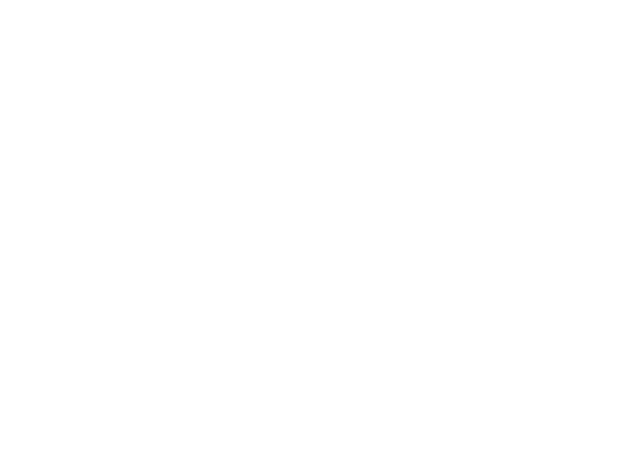
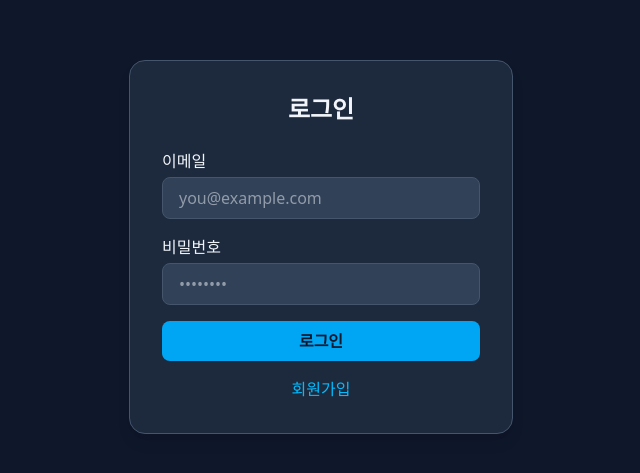
Before and after one commit to asa9874/DevQuest-frontend, a React (Vite) app: page /login in a window 1280 px wide. Before the commit this address had no page. Shown: the part 153-626 px from the top of the page, without its empty margins (319-959 px from the left). Built offline with nearby package versions, Linux system fonts and the light colour scheme.

Commit message:
Feat: 버튼, 카드, 입력 필드 컴포넌트 추가 및 로그인, 회원가입 페이지 구현

```diff
--- /dev/null
+++ b/src/components/Button.tsx
@@ -0,0 +1,20 @@
+import React from 'react';
+
+interface ButtonProps {
+  type: 'submit' | 'button';
+  label: string;
+  className: string;
+}
+
+const Button: React.FC<ButtonProps> = ({ type, label, className }) => {
+  return (
+    <button
+      type={type}
+      className={`${className} w-full py-2 bg-sky-500 text-slate-900 font-semibold rounded-lg hover:bg-sky-400 transition`}
+    >
+      {label}
+    </button>
+  );
+};
+
+export default Button;
--- /dev/null
+++ b/src/components/Card.tsx
@@ -0,0 +1,15 @@
+import React from 'react';
+
+interface CardProps {
+  children: React.ReactNode;
+}
+
+const Card: React.FC<CardProps> = ({ children }) => {
+  return (
+    <div className="bg-slate-800 p-8 rounded-2xl shadow-lg w-full max-w-sm border border-slate-600">
+      {children}
+    </div>
+  );
+};
+
+export default Card;
--- /dev/null
+++ b/src/components/InputField.tsx
@@ -0,0 +1,24 @@
+import React from 'react';
+
+interface InputFieldProps {
+  id: string;
+  label: string;
+  type: string;
+  placeholder: string;
+}
+
+const InputField: React.FC<InputFieldProps> = ({ id, label, type, placeholder }) => {
+  return (
+    <div className="mb-4">
+      <label className="block text-slate-100 mb-1" htmlFor={id}>{label}</label>
+      <input
+        id={id}
+        type={type}
+        className="w-full px-4 py-2 rounded-lg bg-slate-700 text-slate-100 border border-slate-600 focus:outline-none focus:ring-2 focus:ring-sky-400"
+        placeholder={placeholder}
+      />
+    </div>
+  );
+};
+
+export default InputField;
--- a/src/main.tsx
+++ b/src/main.tsx
@@ -2,6 +2,8 @@ import { createRoot } from 'react-dom/client';
 import { Route, BrowserRouter as Router, Routes } from 'react-router-dom';
 import Layout from './components/layout/Layout';
 import Home from './pages/Home';
+import Login from './pages/Login';
+import Register from './pages/Register';
 import './styles/index.css';
 
 
@@ -13,6 +15,8 @@ createRoot(document.getElementById('root')!).render(
           <Route path="/" element={<Home />} />
         </Route>
         <Route element={<Layout showHeaderFooter={false} />}>
+          <Route path="/login" element={<Login />} />
+          <Route path="/register" element={<Register />} />
         </Route>
       </Routes>
     </Router>
--- /dev/null
+++ b/src/pages/Login.tsx
@@ -0,0 +1,23 @@
+import Button from "../components/Button";
+import Card from "../components/Card";
+import InputField from "../components/InputField";
+
+function Login(){
+  return (
+    <div className="min-h-screen flex items-center justify-center bg-slate-900">
+      <Card>
+        <h2 className="text-slate-100 text-2xl font-bold mb-6 text-center">로그인</h2>
+        <form>
+          <InputField id="email" label="이메일" type="email" placeholder="you@example.com" />
+          <InputField id="password" label="비밀번호" type="password" placeholder="••••••••" />
+          <Button type="submit" label="로그인" className="bg-sky-500" />
+        </form>
+        <div className="text-center mt-4">
+          <a href="/register" className="text-sky-400 hover:text-sky-300">회원가입</a>
+        </div>
+      </Card>
+    </div>
+  );
+};
+
+export default Login;
--- /dev/null
+++ b/src/pages/Register.tsx
@@ -0,0 +1,21 @@
+import Button from "../components/Button";
+import Card from "../components/Card";
+import InputField from "../components/InputField";
+
+function Register() {
+    return (
+    <div className="min-h-screen flex items-center justify-center bg-slate-900">
+      <Card>
+        <h2 className="text-slate-100 text-2xl font-bold mb-6 text-center">회원가입</h2>
+        <form>
+          <InputField id="email" label="이메일" type="email" placeholder="you@example.com" />
+          <InputField id="nickname" label="닉네임" type="text" placeholder="개발자 홍길동" />
+          <InputField id="password" label="비밀번호" type="password" placeholder="••••••••" />
+          <Button type="submit" label="회원가입" className="bg-sky-500" />
+        </form>
+      </Card>
+    </div>
+  );
+};
+
+export default Register;
```
Also changed, not shown: 1 other file (tests, documents, lock files or other folders).
